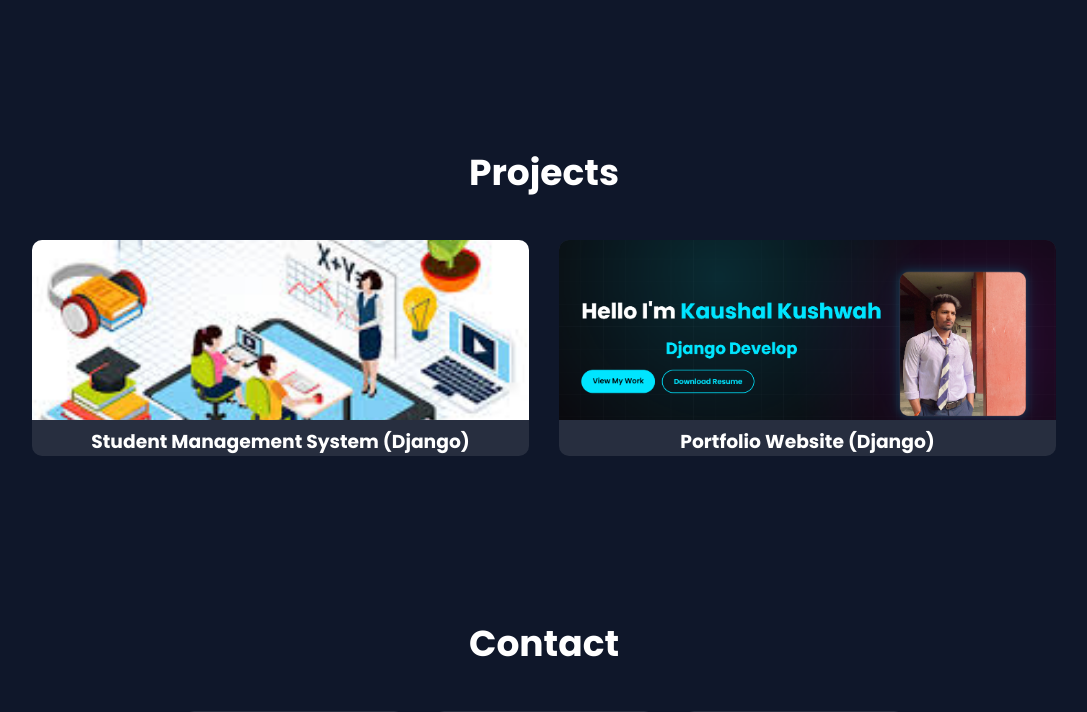
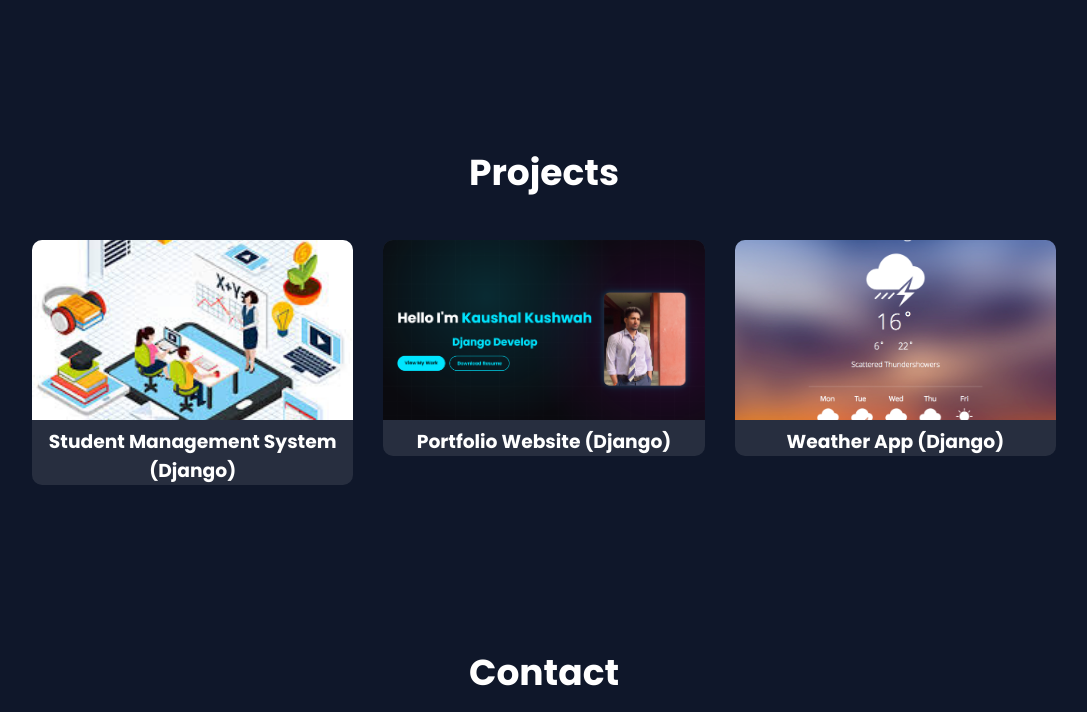
Before and after one commit to kaushal1356/my-portfolio, a Django app: page / in a window 1280 px wide. Shown: the part 1683-2395 px from the top of the page, without its empty margins (96-1183 px from the left). Run offline with Django 5.2, Linux system fonts and the light colour scheme.

Commit message:
add weather app project in my portfolio

```diff
--- a/templates/index.html
+++ b/templates/index.html
@@ -152,6 +152,16 @@ while continuously expanding technical expertise in modern web development
 </div>
 </a>
 
+<a target="_blank" href="https://weather-app-omwk.onrender.com/">
+<div class="project-card">
+
+<img src="{% static 'images/project3.jpg' %}">
+
+<h3>Weather App (Django)</h3>
+
+</div>
+</a>
+
 
 </div>
 
```
Also changed, not shown: static/images/project3.jpg (added).
